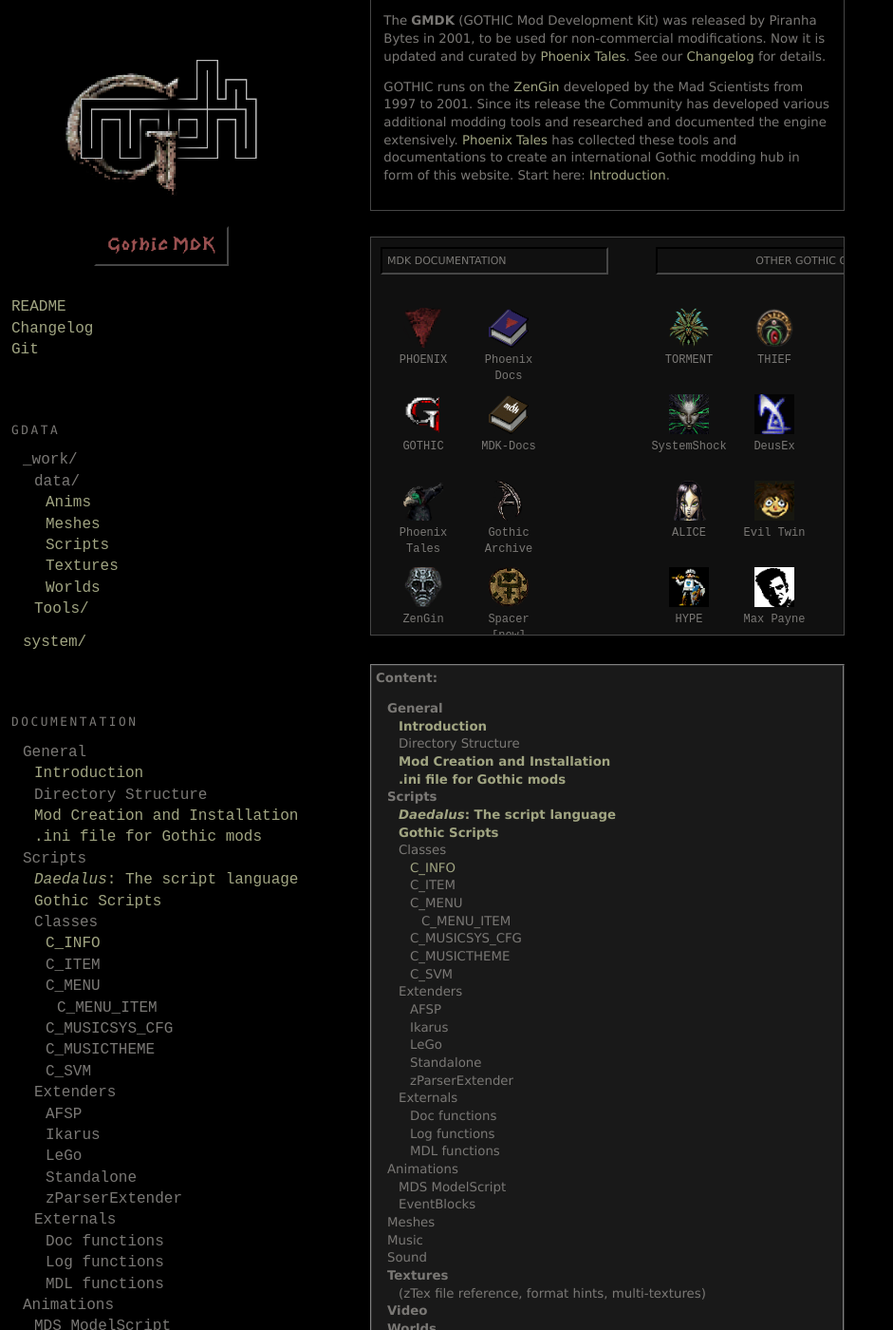
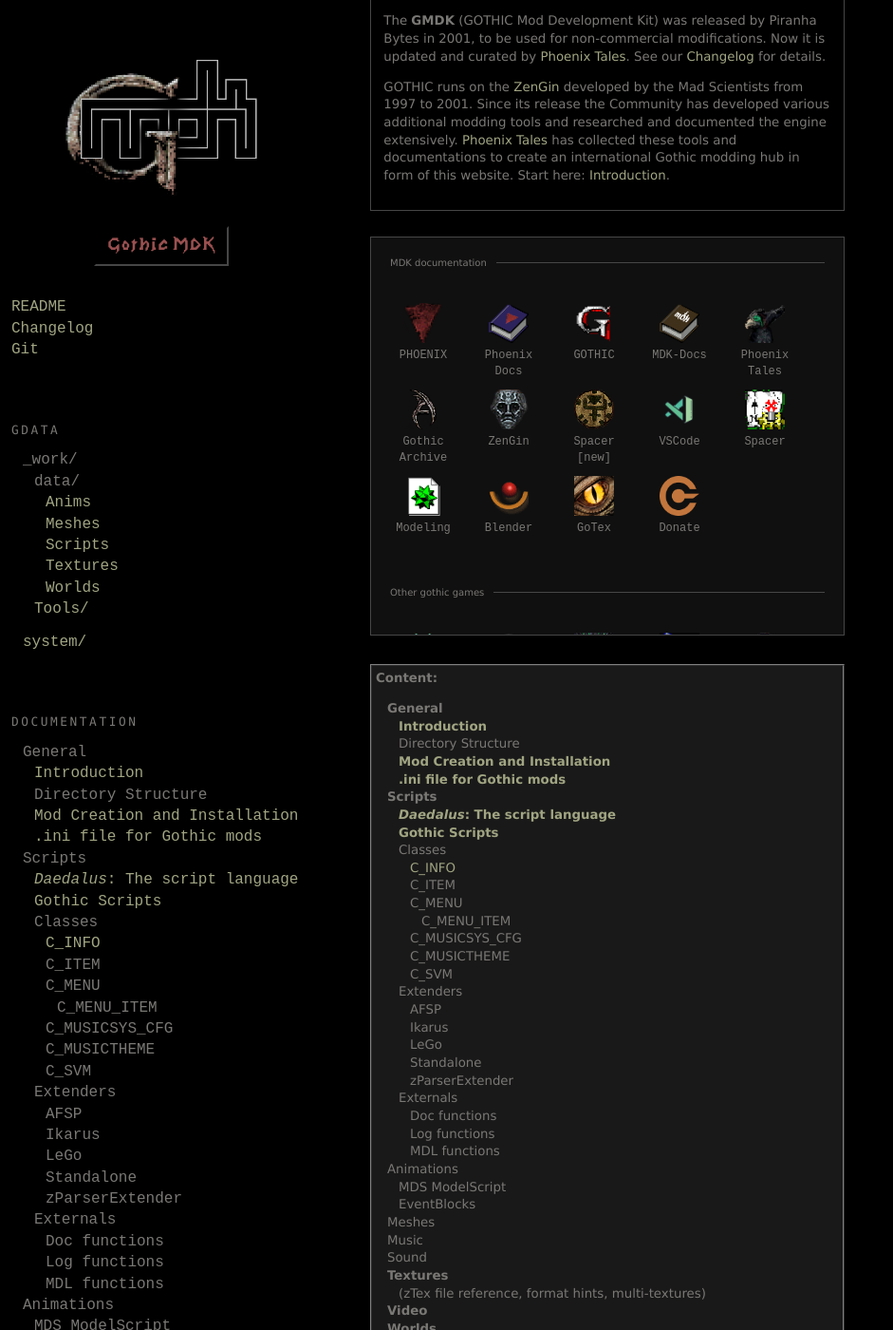
Before and after one commit to PhoenixTales/mdk.gothicarchive.org, a Jekyll site: the page built from index.html, in a window 1280 px wide and 1400 px high, scrolled down 205 px. Shown: the whole window at 95% size, without its empty margins (0-941 px from the left). Built offline with Jekyll 4.4.1, drawn with Linux system fonts in a browser that asks for light colours.

Commit message:
Reimplement .icons-box

```diff
--- a/index.html
+++ b/index.html
@@ -37,11 +37,8 @@
 	</section>
 
 	<section class="icon-box">
-		<ul>
-			<li>MDK documentation</li>
-			<li>Other gothic games</li>
-		</ul>
-		<section class="icons">
+			<p>MDK documentation</p>
+
 			<ul>
 				<li>
 					<a href="https://phoenixthegame.com/main.html" target="_blank">
@@ -242,7 +242,6 @@
 					</a>
 				</li>
 			</ul>
-		</section>
 	</section>
 
 	<!---
--- a/style.css
+++ b/style.css
@@ -358,7 +358,9 @@
   width: 47px;
 } */
 
-.icon-box {
+/* -------- Old solution (broken currently) ------------- */
+
+/* .icon-box {
   --box-width: 480px;
 
   overflow: auto;
@@ -370,18 +372,14 @@
 }
 
 .icon-box > ul {
-  /* position: sticky; */
   display: flex;
   z-index: 5;
   width: max-content;
-  /* top: 0; */
   gap: 50px;
   margin: 0;
   margin-bottom: 10px;
   padding: 10px;
   text-transform: uppercase;
-  /*border-bottom: 1px solid #464646;
-  border-right: 1px solid #464646;*/
   background: #101010;
 }
 
@@ -394,7 +392,6 @@
 
 .icon-box > ul li:last-child {
   text-align: right;
-  /*border-left: 1px solid #464646;*/
 }
 
 .icons {
@@ -446,8 +443,67 @@
 
 .icons a {
   color: inherit;
+} */
+
+.icon-box {
+  overflow: auto;
+  border: 1px solid #464646;
+  background: #101010;
+  scrollbar-color: #424242 #101010;
+  margin-bottom: 30px;
+  max-height: 420px;
 }
 
+.icon-box p {
+  padding: 10px 20px;
+  display: flex;
+  align-items: center;
+  gap: 10px;
+  font-size: 10px;
+}
+
+.icon-box p::after {
+  content: '';
+  border-top: 1px solid #464646;
+  flex-grow: 1;
+}
+
+.icon-box ul {
+  display: grid;
+  gap: 10px;
+  grid-template-columns: repeat(auto-fill, 80px);
+  align-items: center;
+  padding: 15px;
+  margin: 0;
+}
+
+.icon-box figure {
+  width: 100%;
+  height: 100%;
+  margin: 0;
+}
+
+.icon-box img {
+  width: 42px;
+  height: 42px;
+  border: none;
+  margin: 0 auto;
+}
+
+.icon-box figcaption {
+  max-width: 100%;
+  height: 34px;
+  font-family: monospace;
+  font-size: 12px;
+  text-align: center;
+  margin-top: 5px;
+  overflow: hidden;
+  text-overflow: ellipsis;
+}
+
+.icon-box a {
+  color: inherit;
+}
 
 .showroom {
   display: flex;
```
Also changed, not shown: other parts of index.html (+3 -0 lines).
